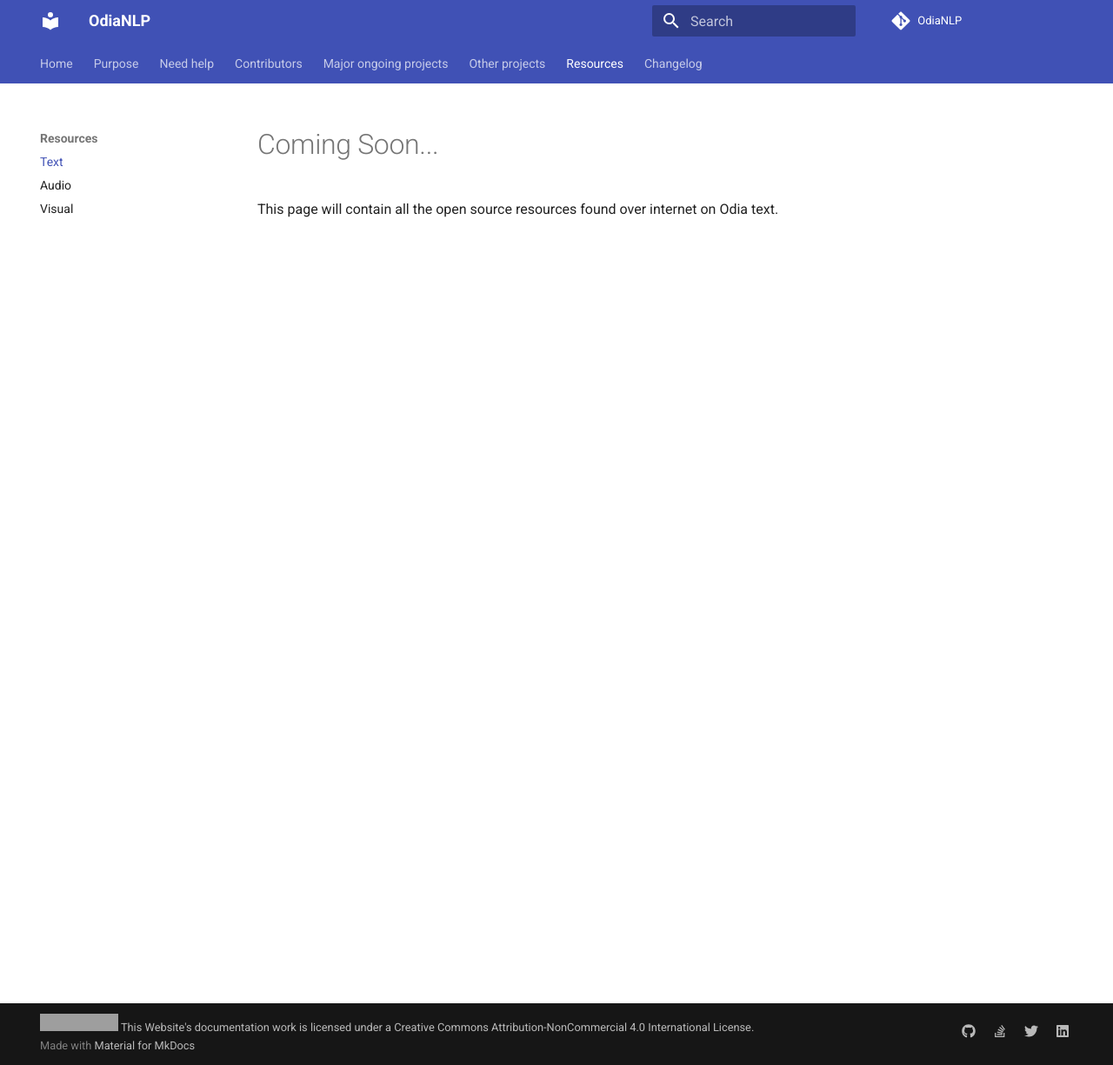
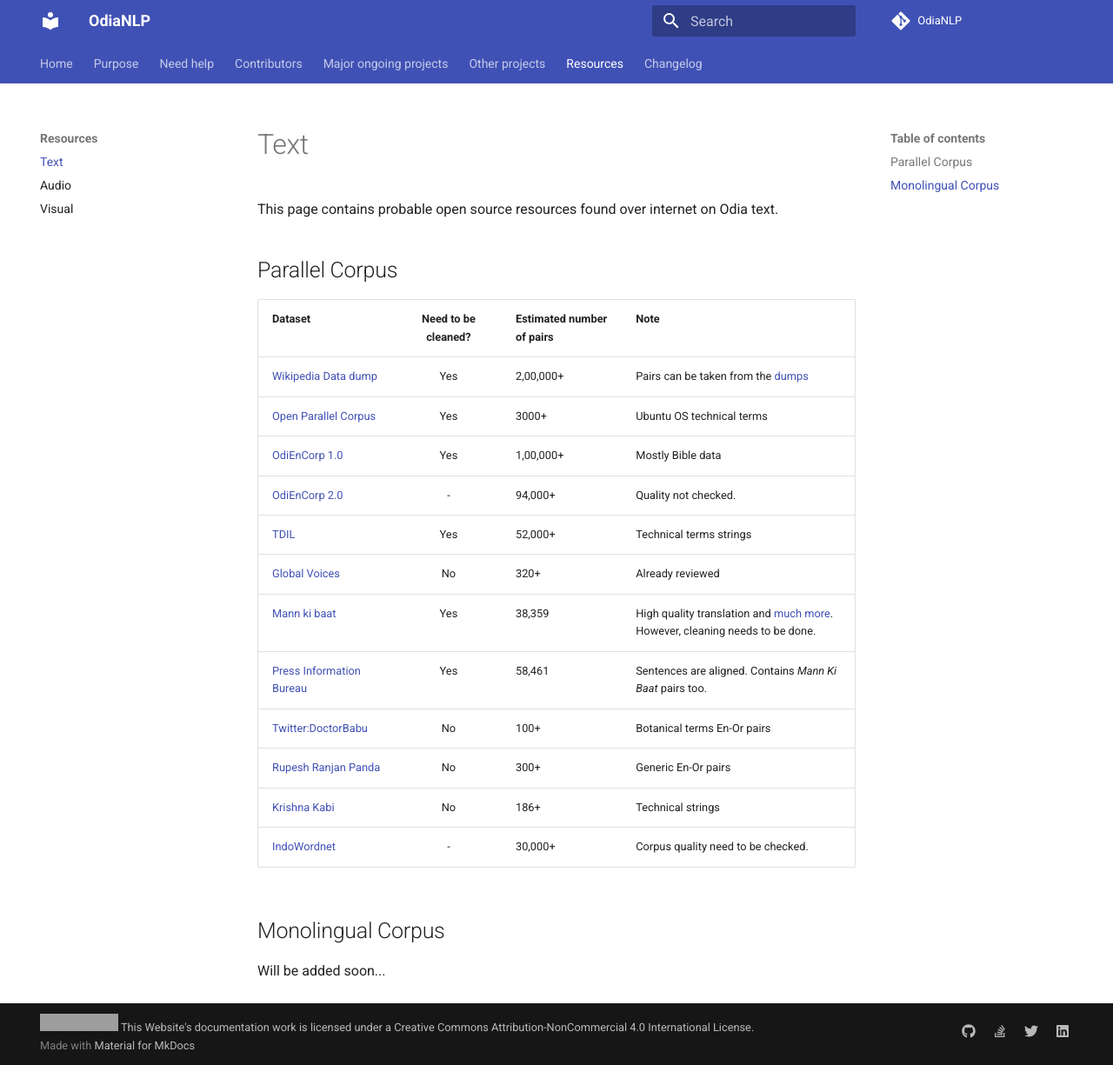
Before and after one commit to OdiaNLP/odianlp.github.io, an MkDocs documentation site: the page built from docs/resources/text.md, in a window 1280 px wide and 1225 px high. Shown: the whole window at 87% size. Built offline with MkDocs 1.6.1 and Material for MkDocs 9.7.7, drawn with Linux system fonts in a browser that asks for light colours; comment, search, counter and statistics services are not loaded; grey boxes are pictures that could not be loaded.

Commit message:
datasets info added

```diff
--- a/docs/resources/text.md
+++ b/docs/resources/text.md
@@ -1,2 +1,21 @@
-# Coming Soon...
-This page will contain all the open source resources found over internet on Odia text.
+This page contains probable open source resources found over internet on Odia text.
+
+## Parallel Corpus
+
+Dataset | Need to be cleaned? | Estimated number of pairs | Note
+:------------------------|:------------------------:|:---------|:------------------------
+ [Wikipedia Data dump](https://www.mediawiki.org/wiki/Content_translation/Published_translations) | Yes | 2,00,000+ | Pairs can be taken from the [dumps](https://dumps.wikimedia.org)
+ [Open Parallel Corpus](http://opus.nlpl.eu) | Yes | 3000+ | Ubuntu OS technical terms
+ [OdiEnCorp 1.0](https://lindat.mff.cuni.cz/repository/xmlui/handle/11234/1-2879) | Yes | 1,00,000+ | Mostly Bible data
+ [OdiEnCorp 2.0](https://lindat.mff.cuni.cz/repository/xmlui/handle/11234/1-3211) | - | 94,000+ | Quality not checked.
+ [TDIL](http://tdil-dc.in/index.php?option=com_download&task=showresourceDetails&toolid=1070&lang=en) | Yes | 52,000+ | Technical terms strings
+ [Global Voices](http://casmacat.eu/corpus/global-voices.html) | No | 320+ | Already reviewed
+ [Mann ki baat](http://data.statmt.org/pmindia/v1/parallel/pmindia.v1.or-en.tsv) | Yes | 38,359 | High quality translation and [much more](https://arxiv.org/pdf/2001.09907.pdf). However, cleaning needs to be done.
+ [Press Information Bureau](http://preon.iiit.ac.in/~jerin/resources/datasets/pib_v0.2.tar.gz) | Yes | 58,461 | Sentences are aligned. Contains _Mann Ki Baat_ pairs too.
+ [Twitter:DoctorBabu](https://twitter.com/drgynaec) | No | 100+ | Botanical terms En-Or pairs
+ [Rupesh Ranjan Panda](https://github.com/rupeshranjanpanda/odia) | No | 300+ | Generic En-Or pairs
+ [Krishna Kabi](https://twitter.com/krishna_kabi) | No | 186+ | Technical strings
+ [IndoWordnet](https://github.com/anoopkunchukuttan/indowordnet_parallel) | - | 30,000+ | Corpus quality need to be checked.
+
+## Monolingual Corpus
+Will be added soon...
--- a/mkdocs.yml
+++ b/mkdocs.yml
@@ -67,7 +67,9 @@
   - Major ongoing projects:
     - Machine Translation:
         - Progress: machine_translation/progress.md
-        - Ingestion pipeline flow: machine_translation/MT_Flow_Pipeline.md
+        - Architecture:
+          - Ingestion pipeline flow: machine_translation/MT_Flow_Pipeline.md
+        - Datasets: machine_translation/datasets.md
         - Challenges:
             - Sentence Alignment: machine_translation/sentence_alignment.md
             - UI for corpus generation: machine_translation/ui_for_corpus_generation.md
```
Also changed, not shown: docs/machine_translation/datasets.md (added, +22 -0 lines), docs/releases/changelog.md (+1 -0 lines).
